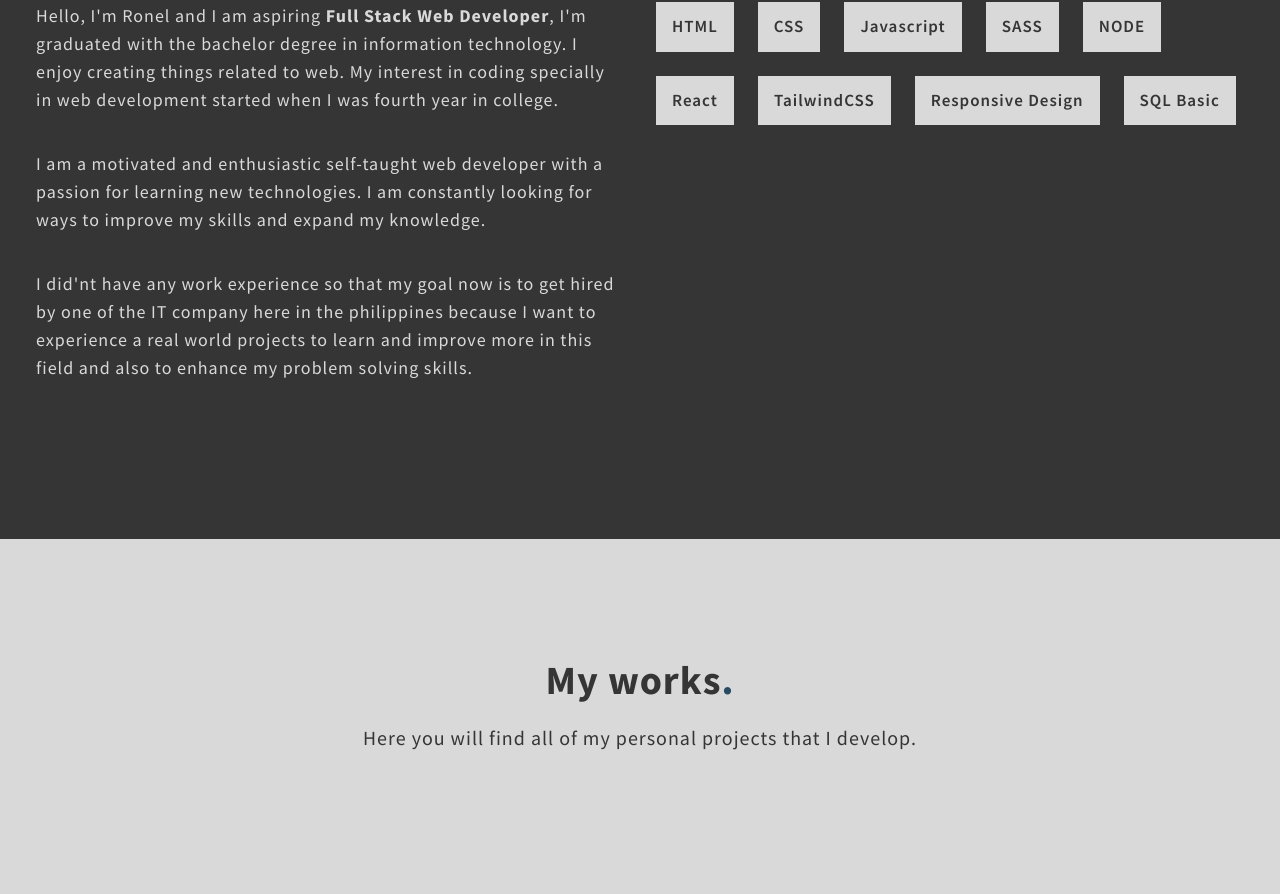
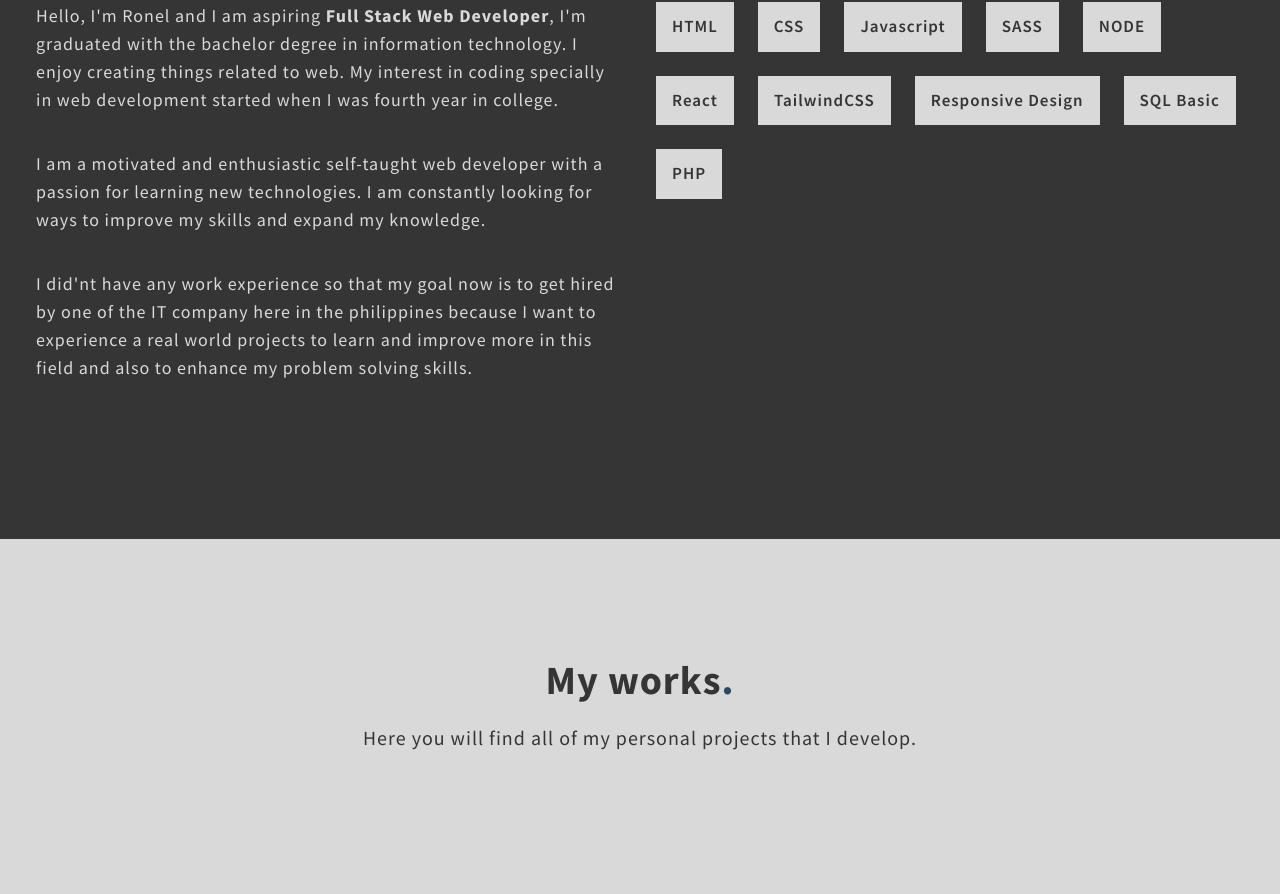
Before and after one commit to Ronel028/Ronel028-Portfolio-website, a Next.js app: page / in a window 1280 px wide. Shown: the part 1239-2133 px from the top of the page. Built offline with nearby package versions, Linux system fonts and the light colour scheme.

Commit message:
add another skills

```diff
--- a/pages/index.js
+++ b/pages/index.js
@@ -287,6 +287,11 @@ export default function Main() {
                   >
                     SQL Basic
                   </div>
+                  <div
+                    className='py-3 px-4 bg-gray'
+                  >
+                    PHP
+                  </div>
                 </motion.div>
               </div>
 
```
